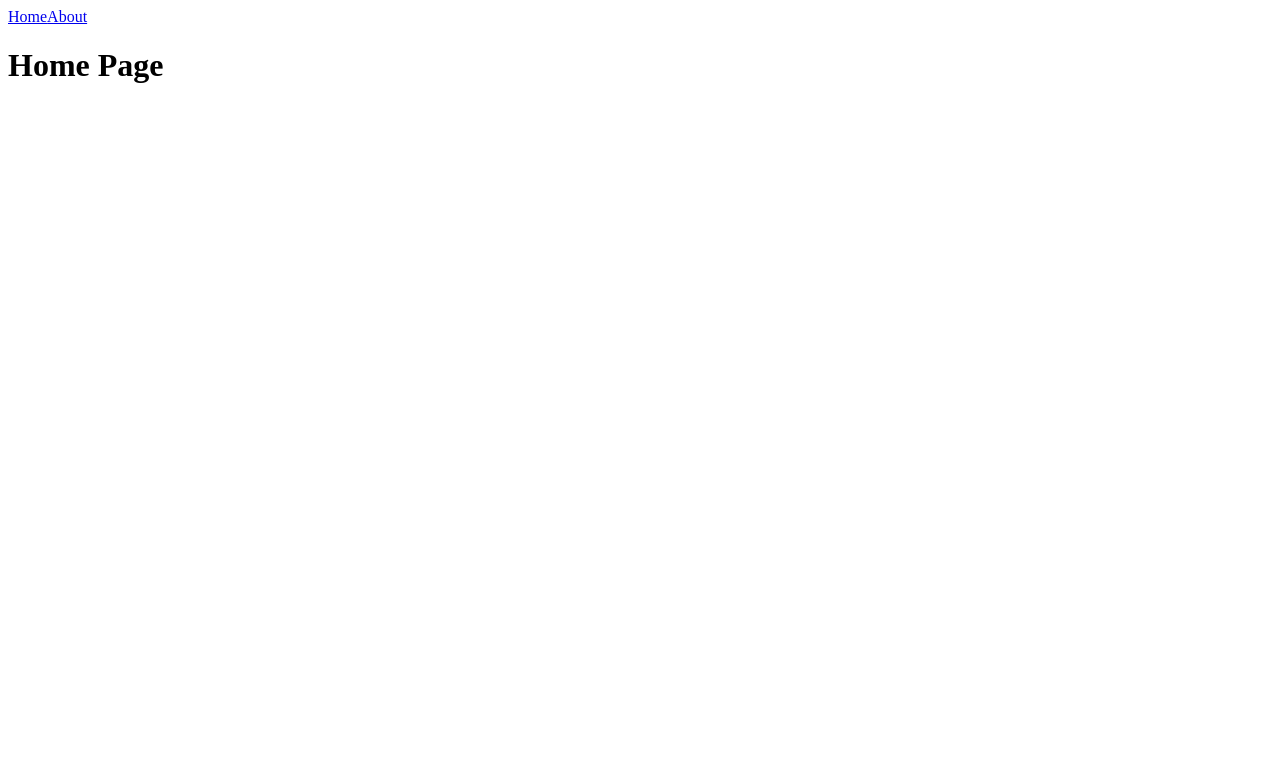
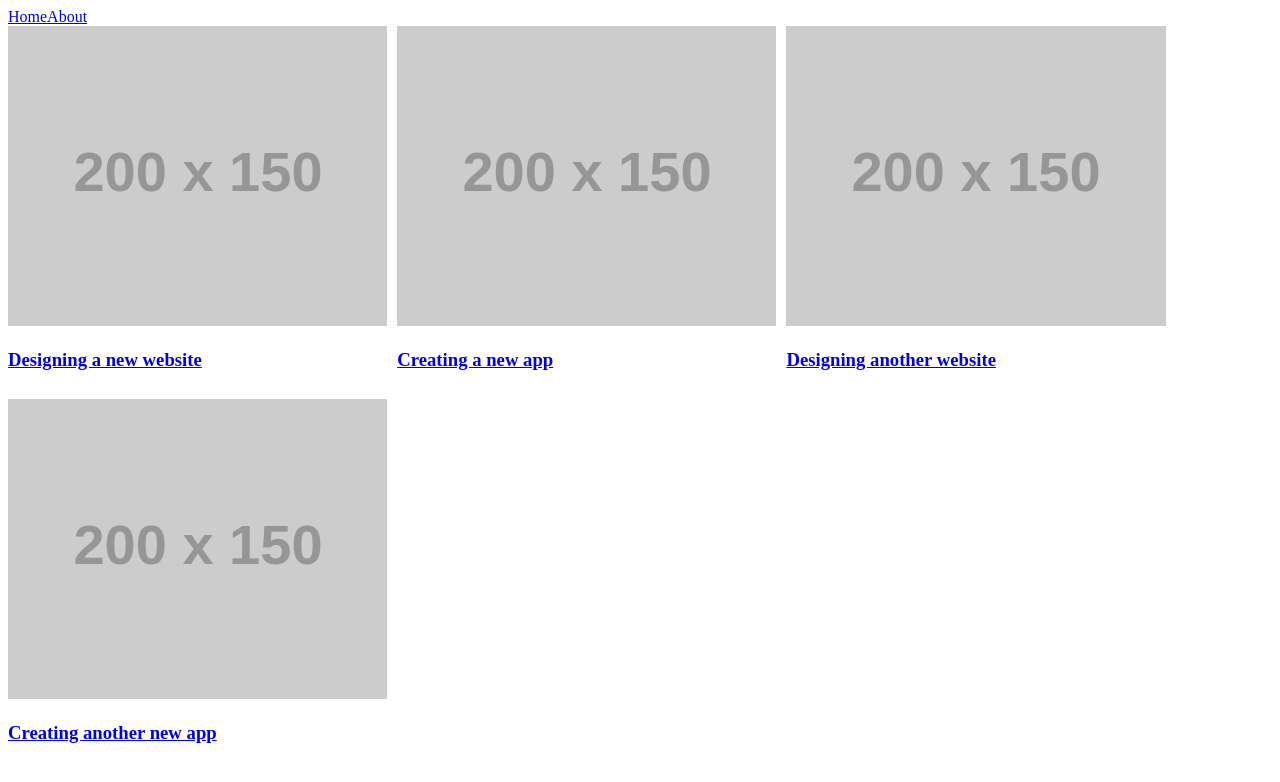
Before and after one commit to Lyndallh/crowdfunding-frontend, a React (Vite) app: page / in a window 1280 px wide. Shown: the top 782 px of the page. Built offline with nearby package versions, Linux system fonts and the light colour scheme.

Commit message:
SheCodes coursework content

```diff
--- /dev/null
+++ b/src/components/ProjectCard.css
@@ -0,0 +1,11 @@
+.project-card {
+    width: 100%;
+    border: 1pxsolidblack;
+    box-shadow: 0px0px5pxgray;
+}
+
+.project-card img {
+    width: 100%;
+    height: 300px;
+    object-fit: cover;
+}
--- /dev/null
+++ b/src/components/ProjectCard.jsx
@@ -0,0 +1,15 @@
+import { Link } from 'react-router-dom';
+import "./ProjectCard.css";
+
+function ProjectCard(props) {
+    const { projectData } = props; // destructuring the props object
+    return (
+        <div className="project-card">
+            <Link to="/project">
+                <img src={projectData.image} alt = {`${projectData.title} image`}/>
+                <h3>{projectData.title}</h3>
+            </Link>
+        </div>
+    );
+}
+export default ProjectCard;
--- /dev/null
+++ b/src/data.js
@@ -0,0 +1,63 @@
+export const allProjects = [
+    {
+        id: 1,
+        title: 'Designing a new website',
+        description: 'This is a project to design a new website for a company',
+        goal: '1000',
+        image: 'https://via.placeholder.com/200x150',
+        is_open: true,
+        date_created:"2020-03-20T14:22:23.382748Z",
+        owner:1
+    },
+    {
+        id: 2,
+        title: 'Creating a new app',
+        description: 'This is a project to create a new app for a company',
+        goal: '1000',
+        image: 'https://via.placeholder.com/200x150',
+        is_open: true,
+        date_created:"2020-03-20T14:22:23.382748Z",
+        owner:1
+    },
+    {
+        id: 3,
+        title: 'Designing another website',
+        description: 'This is another project to design a new website for a company',
+        goal: '1000',
+        image: 'https://via.placeholder.com/200x150',
+        is_open: true,
+        date_created:"2020-03-20T14:22:23.382748Z",
+        owner:1
+    },
+    {
+        id: 4,
+        title: 'Creating another new app',
+        description: 'This is a project to create another new app for a company',
+        goal: '1000',
+        image: 'https://via.placeholder.com/200x150',
+        is_open: true,
+        date_created:"2020-03-20T14:22:23.382748Z",
+        owner:1
+    }
+]
+export const oneProject =
+    {
+        id:1,
+        title:"Project One",
+        description:"The first project.",
+        goal:150,
+        image:"https://via.placeholder.com/300.jpg",
+        is_open:false,
+        date_created:"2020-03-20T14:22:23.382748Z",
+        owner:1,
+        pledges: [
+            {
+                id:1,
+                amount:100,
+                comment:"A comment for the pledge",
+                anonymous:false,
+                supporter:3,
+                project_id:1,
+            },
+        ],
+    }
--- /dev/null
+++ b/src/pages/HomePage.css
@@ -0,0 +1,6 @@
+#project-list {
+    display: grid;
+    grid-template-columns: 30% 30% 30%;
+    column-gap: 10px;
+    row-gap: 10px;
+}
--- a/src/pages/HomePage.jsx
+++ b/src/pages/HomePage.jsx
@@ -1,6 +1,17 @@
-function HomePage(){
+import { allProjects } from "../data";
+import ProjectCard from "../components/ProjectCard.jsx";
+import "./HomePage.css";
 
-    return <h1>Home Page</h1>
+function HomePage() {
+    return(
+        <div>
+            <div id="project-list">
+                {allProjects.map((projectData, key) => {
+                    return <ProjectCard key={key} projectData={projectData} />;
+                })}
+            </div>
+        </div>
+    );
 }
 
 export default HomePage;
--- a/src/pages/ProjectPage.jsx
+++ b/src/pages/ProjectPage.jsx
@@ -1,6 +1,25 @@
+import { oneProject } from "../data";
+
 function ProjectPage(){
 
-    return <h1>Project Page</h1>
+return (
+    <div>
+        <h2>{oneProject.title}</h2>
+        <h3>Created at: {oneProject.date_created}</h3>
+        <h3>{`Status: ${oneProject.is_open}`}</h3>
+        <h3>Pledges:</h3>
+        <ul>
+            {oneProject.pledges.map((pledgeData, key) => {
+                return (
+                    <li key={key}>
+                        {pledgeData.amount} from {pledgeData.supporter}
+                    </li>
+                );
+            })}
+        </ul>
+    </div>
+);
+
 }
 
 export default ProjectPage;
```
